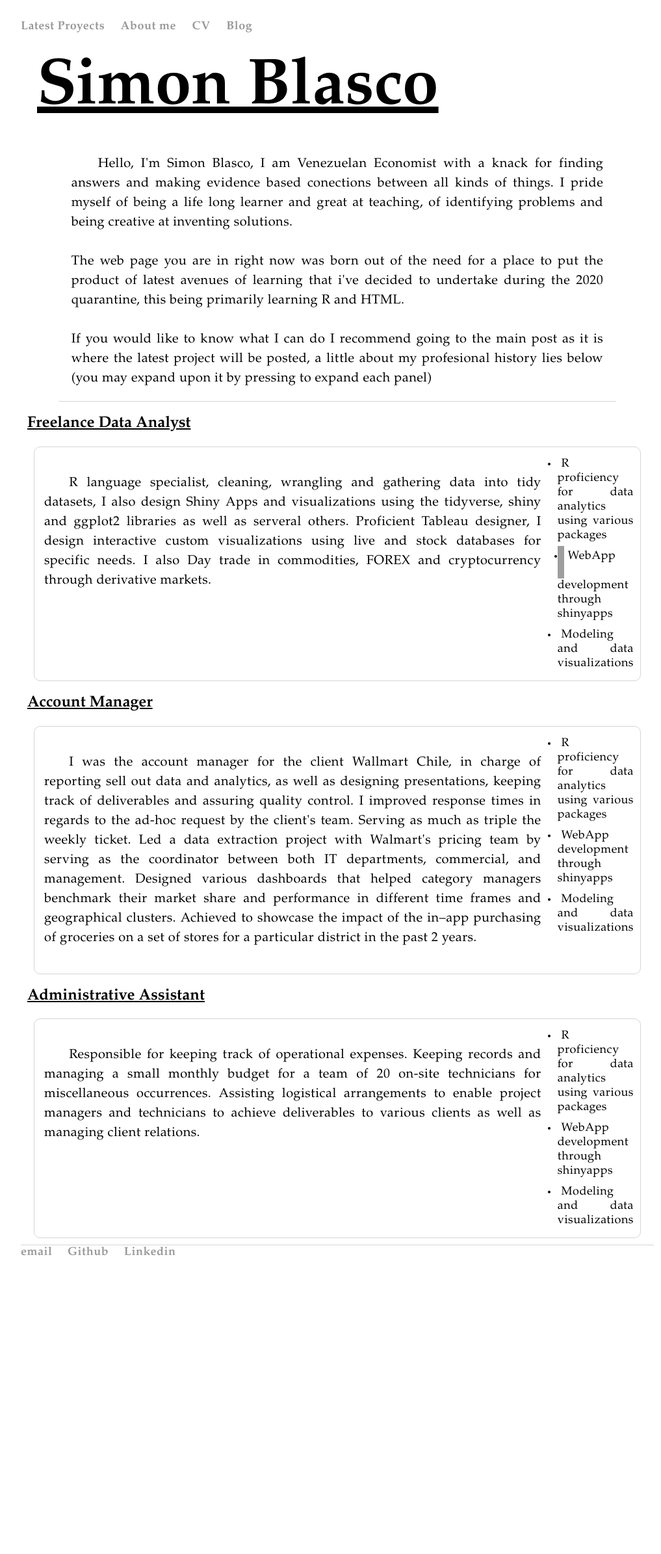
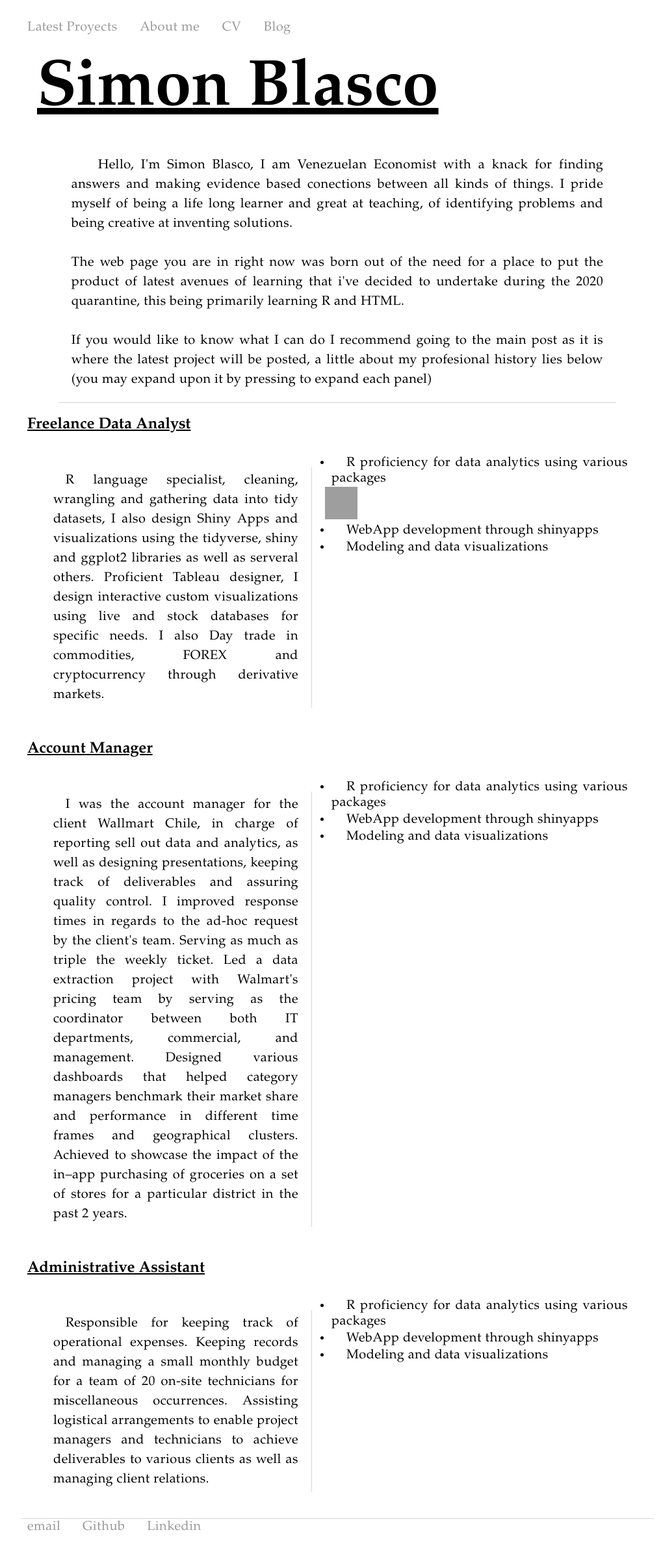
Before and after one commit to sblasco7/sblasco7.github.io, a Jekyll site: the page cv.html, which Jekyll copies as it is, in a window 1280 px wide. Shown: the whole page at 65% size, without its empty margins (146-1163 px from the left). Built offline with Jekyll 4.4.1, drawn with Linux system fonts in a browser that asks for light colours; before the commit the page ends 1968 px from its top, so only the background shows below that; grey boxes are pictures that could not be loaded.

Commit message:
re styling the cv

```diff
--- a/css/cv.css
+++ b/css/cv.css
@@ -15,18 +15,22 @@
 p {
    font-family: "Garamond";
    font-size: 20px;
+   font-weight: 300;
    text-align: justify;
-   padding: 10px 5px;
+   padding: 5px 20px;
    line-height: 150%;
    text-indent: 5%;
    letter-spacing: 0.5px;
+   border-right: solid thin #d5d5d5;
 }
 .ps {
    font-size: 20px;
+   font-weight: 300;
    padding: 20px;
    width: 90%;
    margin: 1px auto;
    border-bottom: solid thin #d5d5d5;
+   border-right: none;
    text-indent: 5%;
    letter-spacing: 0.5px;
 }
@@ -60,10 +64,11 @@
 .job_description{
    padding: 0 auto;
 }
-.flex_block{
+.flex_block {
    display: flex;
-   border: solid thin #d5d5d5;
-   border-radius: 10px;
+}
+.width_block{
+   width: 50%;
 }
 ul{
    margin:0;
@@ -71,12 +76,14 @@
 }
 li{
    font-family: "Garamond";
-   font-size: 18px;
+   font-size: 20px;
+   font-weight: 300;
    text-align: left;
-   padding: 5px 0px;
+   padding: 1px 0px;
    text-align: justify;
    text-indent: 5%;
-   letter-spacing: 0.5px
+   letter-spacing: 0.5px;
+   margin: 0px 10px;
 }
 nav ul, footer ul {
    font-family:'Helvetica', 'Arial', 'Sans-Serif';
@@ -99,3 +106,8 @@
 a:hover {
    text-decoration: underline;
 }
+img {
+   align-self: center;
+   width: 50px;
+   height: 50px;
+}
--- a/cv.html
+++ b/cv.html
@@ -44,7 +44,7 @@
 			<div>
 				<ul>
 					<li>R proficiency for data analytics using various packages</li>
-					<img align="left" width="10" height="50" src="http://www.fillmurray.com/100/100">
+					<img src="http://www.fillmurray.com/100/100">
 					<li>WebApp development through shinyapps</li>
 					<li>Modeling and data visualizations</li>
 				</ul>
```
